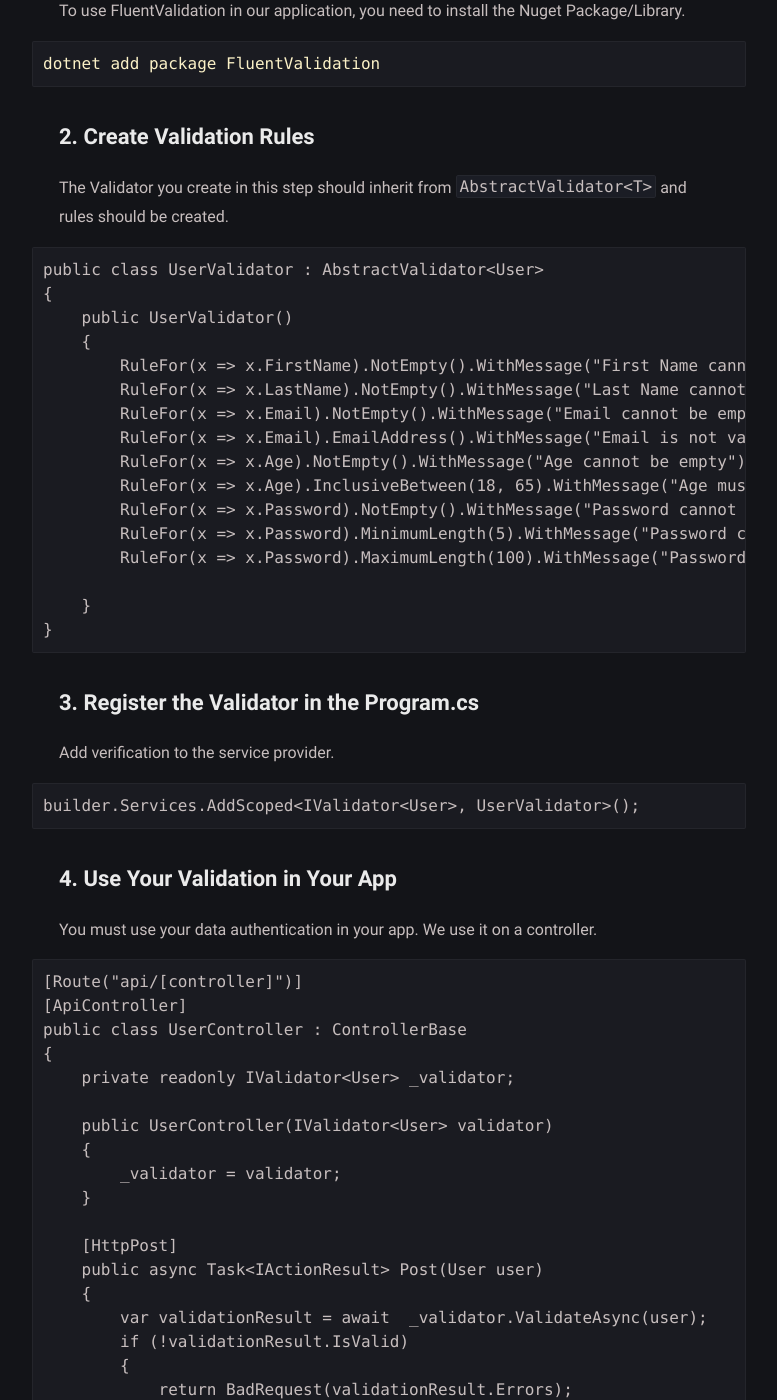
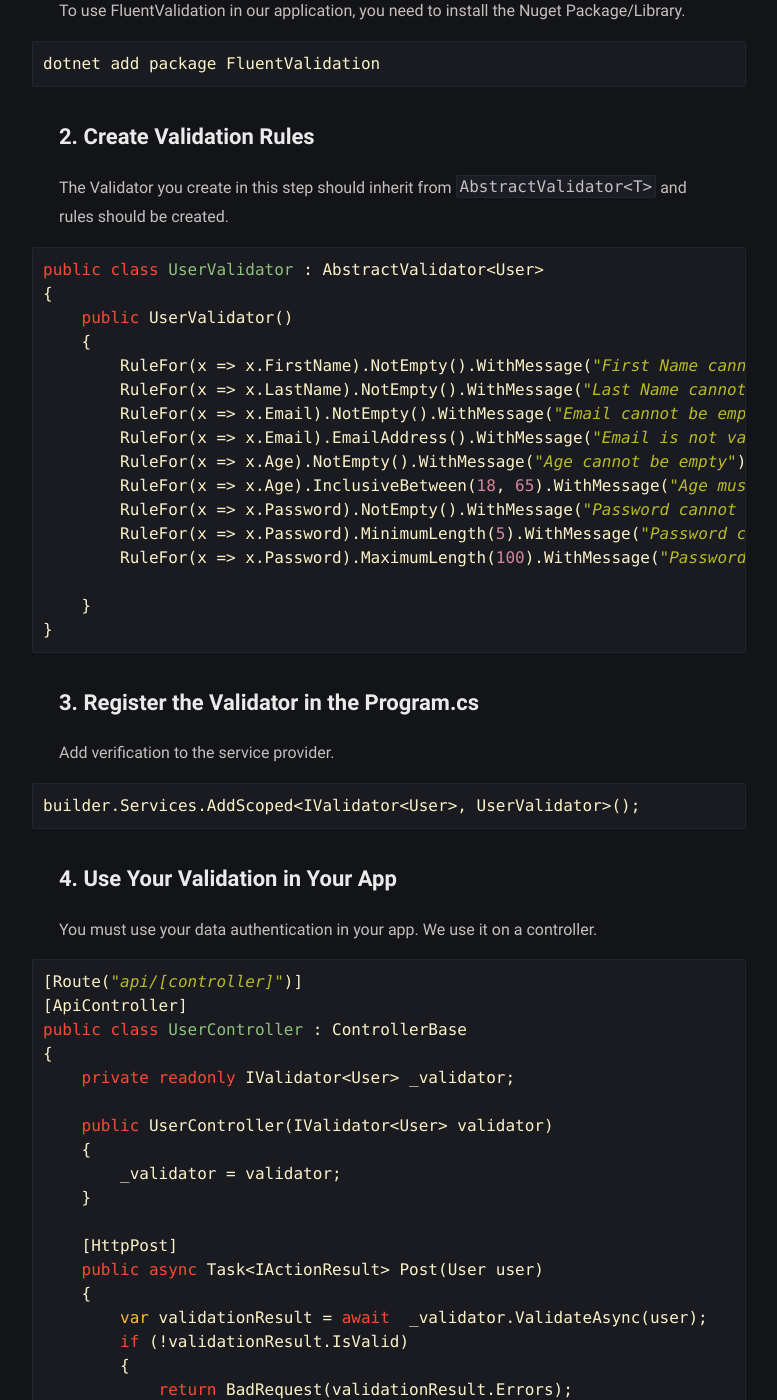
Before and after one commit to onurpicakci/onurpicakci.github.io, a Jekyll site: the page built from _posts/FluentValidation-in-.Net Core/2023-10-05-FluentValidation-in-.Net Core.md, in a window 1280 px wide and 1400 px high, scrolled down 1714 px. Shown: the whole window, without its empty margins (251-1028 px from the left). Built offline with Jekyll 4.4.1, drawn with Linux system fonts in a browser that asks for light colours; some of the changed text lies outside the part shown.

Commit message:
Update 2023-10-05-FluentValidation-in-.Net Core.md

````diff
--- a/_posts/FluentValidation-in-.Net Core/2023-10-05-FluentValidation-in-.Net Core.md
+++ b/_posts/FluentValidation-in-.Net Core/2023-10-05-FluentValidation-in-.Net Core.md
@@ -38,7 +38,7 @@ dotnet add package FluentValidation
 
 The Validator you create in this step should inherit from `AbstractValidator<T>` and rules should be created.
 
-```C
+```csharp
 public class UserValidator : AbstractValidator<User>
 {
     public UserValidator()
@@ -61,7 +61,7 @@ public class UserValidator : AbstractValidator<User>
 
 Add verification to the service provider.
 
-```C
+```csharp
 builder.Services.AddScoped<IValidator<User>, UserValidator>();
 ```
 
@@ -69,7 +69,7 @@ builder.Services.AddScoped<IValidator<User>, UserValidator>();
 
 You must use your data authentication in your app. We use it on a controller.
 
-```C
+```csharp
 [Route("api/[controller]")]
 [ApiController]
 public class UserController : ControllerBase
````
